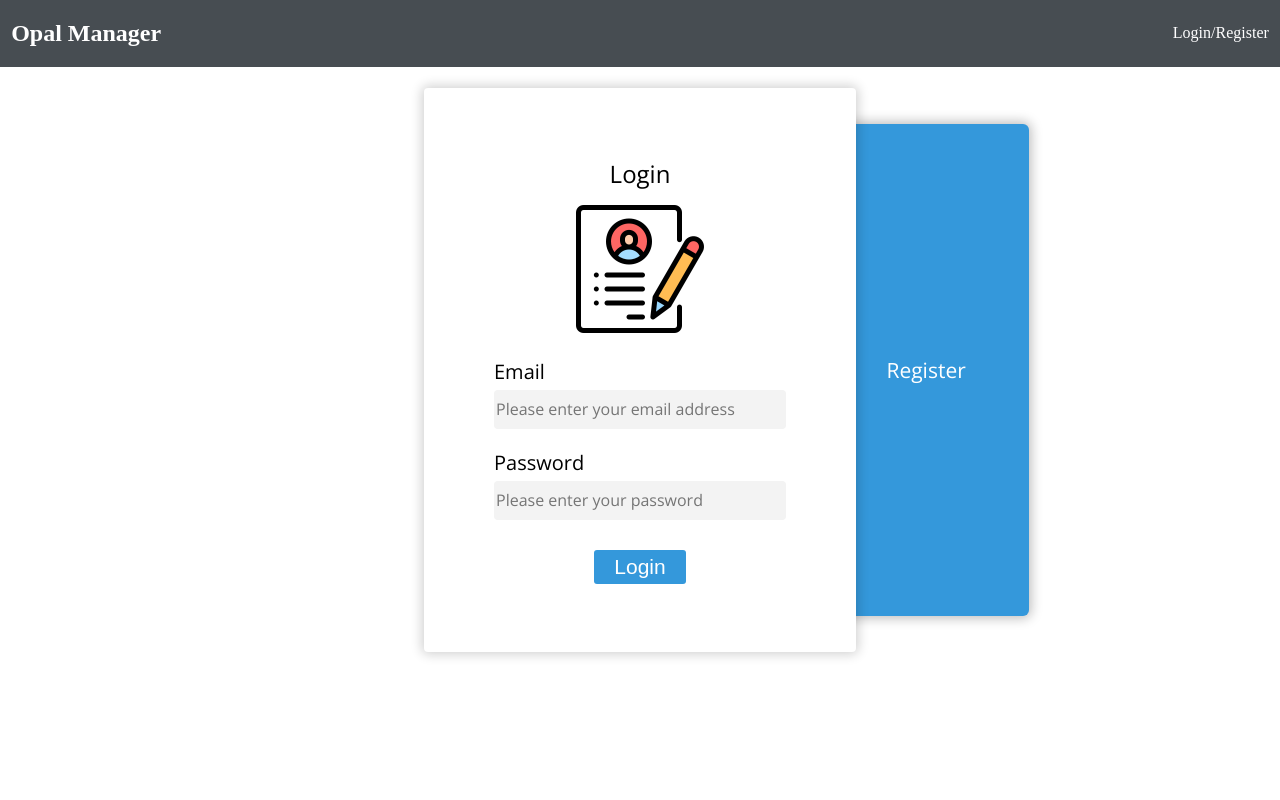
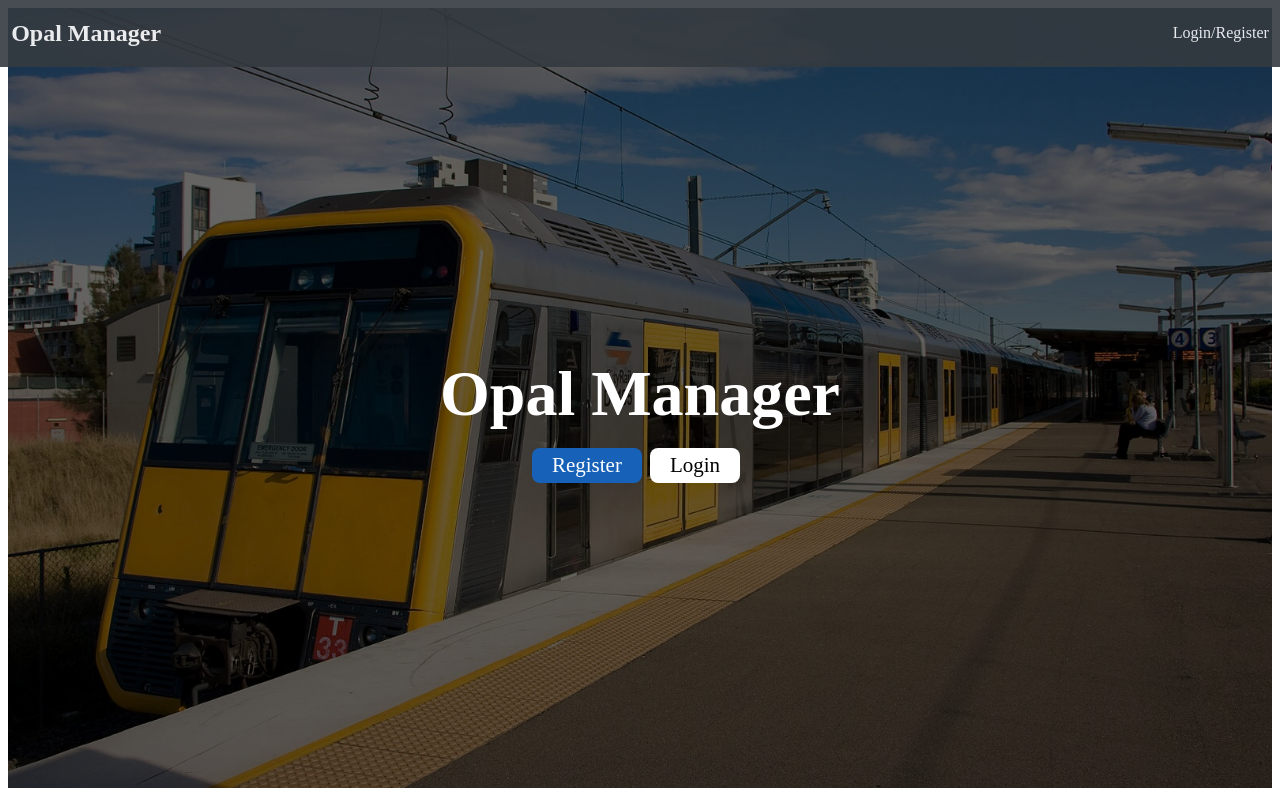
Before and after one commit to dsingo/asd-project, a React (Create React App) app in the folder frontend/: page / in a window 1280 px wide. Built offline with nearby package versions, Linux system fonts and the light colour scheme.

Commit message:
Add route to login
Added a route to login/register page from the home page

```diff
--- a/frontend/src/App.jsx
+++ b/frontend/src/App.jsx
@@ -1,14 +1,23 @@
 import React, { Fragment } from "react";
 import "./App.scss";
-import { BrowserRouter as Router, Route, Switch } from 'react-router-dom';
-import Landing from "./components/layout/Landing";
+import { BrowserRouter as Router, Route, Switch } from "react-router-dom";
 import Navbar from "./components/layout/Navbar";
+import Home from "./components/layout/Home";
+import Landing from "./components/layout/Landing"
 
 const App = () => (
-  <Fragment>
-    <Navbar/>
-    <Landing />
-  </Fragment>
+  <Router>
+    <Fragment>
+      <Navbar />
+      <Route exact path='/' component={Home}/>
+      <section className="container">
+        <Switch>
+          <Route exact path="/register" component={Landing}/>
+          <Route exact path="/login" component={Landing}/>
+        </Switch>
+      </section>
+    </Fragment>
+  </Router>
 );
 
 export default App;
--- /dev/null
+++ b/frontend/src/components/layout/Home.jsx
@@ -0,0 +1,23 @@
+import React, { Fragment } from "react";
+import bg from "../../Images/Home-Background.jpg";
+import "./Home.scss"
+
+const Home = () => (
+  <div className="landing">
+    <div className="dark-overlay">
+      <div className="landing-inner">
+        <h1 className="x-large">Opal Manager</h1>
+        <div>
+          <a href="register.html" className="btn btn-primary">
+            Register
+          </a>
+          <a href="login.html" className="btn btn-secondary">
+            Login
+          </a>
+        </div>
+      </div>
+    </div>
+  </div>
+);
+
+export default Home;
--- /dev/null
+++ b/frontend/src/components/layout/Home.scss
@@ -0,0 +1,76 @@
+.landing {
+  position: relative;
+  background: url("../../Images/Home-Background.jpg") no-repeat center
+    center/cover;
+  height: 97.5vh;
+}
+
+.dark-overlay {
+  height: 100%;
+  width: 100%;
+  position: absolute;
+  top: 0;
+  left: 0;
+  background-color: rgba(0, 0, 0, 0.6);
+}
+
+.landing-inner {
+  color: #fff;
+  height: 100%;
+  display: -webkit-box;
+  display: -ms-flexbox;
+  display: flex;
+  -webkit-box-orient: vertical;
+  -webkit-box-direction: normal;
+  -ms-flex-direction: column;
+  flex-direction: column;
+  width: 80%;
+  margin: auto;
+  -webkit-box-align: center;
+  -ms-flex-align: center;
+  align-items: center;
+  -webkit-box-pack: center;
+  -ms-flex-pack: center;
+  justify-content: center;
+  text-align: center;
+}
+
+.x-large {
+  font-size: 4rem;
+  line-height: 1.2;
+  margin-bottom: 1rem;
+}
+
+.btn {
+  display: inline-block;
+  background: #f4f4f4;
+  color: #333;
+  padding: 0.4rem 1.3rem;
+  border: none;
+  cursor: pointer;
+  font-size: 1rem;
+  margin-right: 0.5rem;
+  outline: none;
+  -webkit-transition: all 0.2s ease-in;
+  transition: all 0.2s ease-in;
+}
+
+.btn.btn-primary {
+  background-color: #1762b8;
+  color: #fff;
+  border-radius: 8px;
+}
+
+.btn.btn-primary:hover {
+  background: #2189ff;
+}
+
+.btn.btn-secondary {
+  background-color: #ffffff;
+  color: rgb(0, 0, 0);
+  border-radius: 8px;
+}
+
+.btn.btn-secondary:hover {
+  background: #cef4ff;
+}
--- a/frontend/src/components/layout/Landing.jsx
+++ b/frontend/src/components/layout/Landing.jsx
@@ -1,6 +1,7 @@
 import React from "react";
 import "./Landing.scss";
-import { Login, Register } from "../../components/login/index";
+import Login from "../login/login"
+import Register from "../login/register"
 
 class Landing extends React.Component {
   constructor(props) {
--- a/frontend/src/components/login/index.jsx
+++ /dev/null
@@ -1,4 +0,0 @@
-import "./style.scss";
-
-export { Login } from "./login";
-export { Register } from "./register";
--- a/frontend/src/components/login/login.jsx
+++ b/frontend/src/components/login/login.jsx
@@ -1,7 +1,7 @@
 import React from "react";
 import loginImg from "../../Images/Login.png";
 
-export class Login extends React.Component {
+class Login extends React.Component {
   render() {
     return (
       <div className="base-container" ref={this.props.containerRef}>
@@ -30,3 +30,5 @@ export class Login extends React.Component {
     );
   }
 }
+
+export default Login;
--- a/frontend/src/components/login/register.jsx
+++ b/frontend/src/components/login/register.jsx
@@ -1,7 +1,8 @@
 import React from "react";
 import loginImg from "../../Images/Login.png";
+import "./style.scss"
 
-export class Register extends React.Component {
+class Register extends React.Component {
   render() {
     return (
       <div className="base-container" ref={this.props.containerRef}>
@@ -34,3 +35,5 @@ export class Register extends React.Component {
     );
   }
 }
+
+export default Register;
```
Also changed, not shown: frontend/src/Images/Home-Background.jpg (added).
